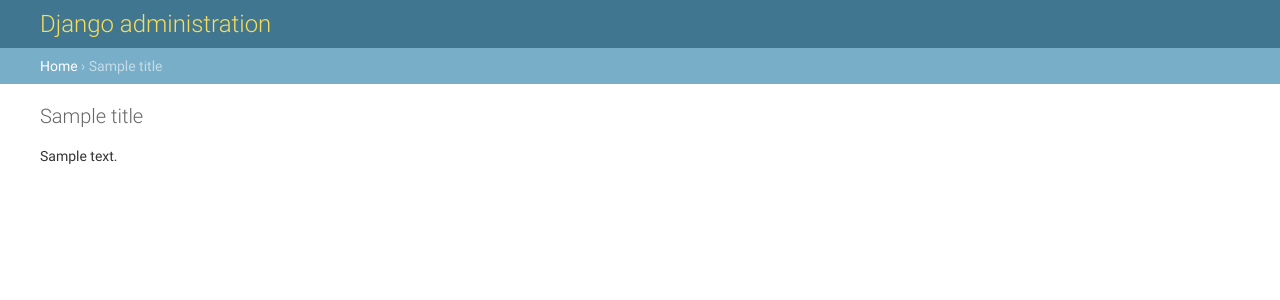
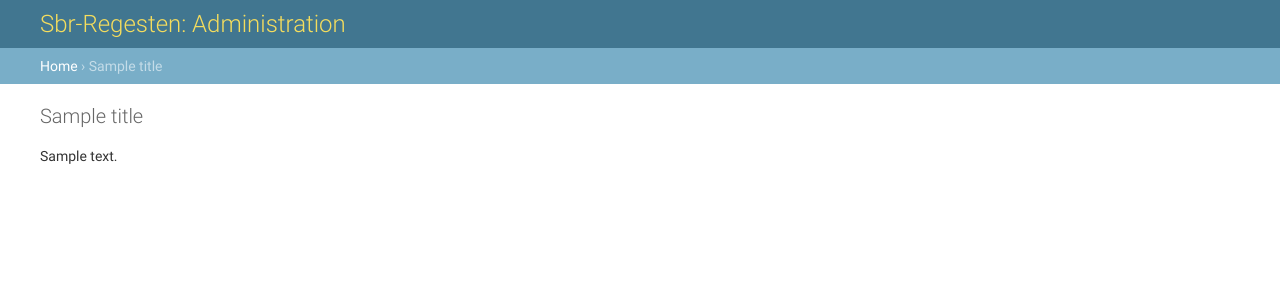
Before and after one commit to susfert/sbr-regesten, a Django app: template templates/admin/base_site.html in a window 1280 px wide. Shown: the top 300 px of the page. Run offline with Django 3.2, Linux system fonts and the light colour scheme; tables that the repository leaves empty hold one stand-in row (Sample ...); the template is opened without the code that fills it: values named after a table or form of the project are taken from there, most other values are stand-ins (such as "Sample title", 1, 10 or a date in 2020).

Commit message:
Replace generic "Django Administration" header in admin interface

```diff
--- a/templates/admin/base_site.html
+++ b/templates/admin/base_site.html
@@ -4,7 +4,7 @@
 {% block title %}{{ title }} | {% trans 'Django site admin' %}{% endblock %}
 
 {% block branding %}
-<h1 id="site-name">{% trans 'Django administration' %}</h1>
+<h1 id="site-name">{% trans 'Sbr-Regesten: Administration' %}</h1>
 {% endblock %}
 
 {% block nav-global %}{% endblock %}
```
